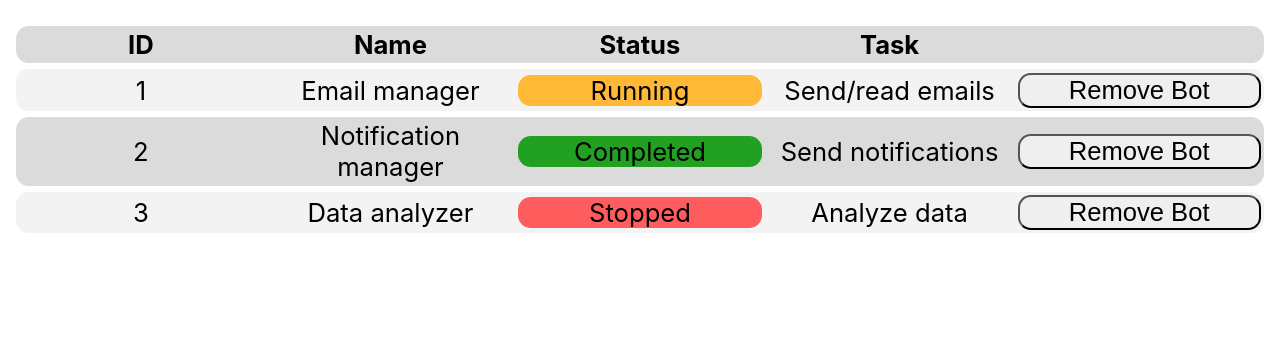
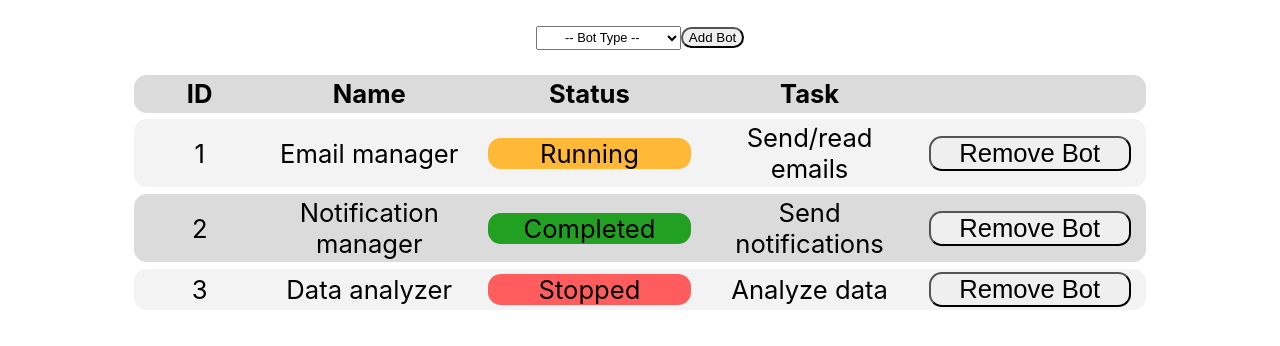
Before and after one commit to LewisSmith291/styling-and-keys, a React (Create React App) app: page / in a window 1280 px wide. Shown: the top 346 px of the page. Built offline with nearby package versions, Linux system fonts and the light colour scheme.

Commit message:
Started making form for creating more bots.

```diff
--- a/src/App.css
+++ b/src/App.css
@@ -4,15 +4,28 @@ body {
   display: flex;
 }
 
+#bot-form{
+  width: 80vw;
+  margin: 2vw;
+}
+
+#dropdown{
+  font-size: 1vw;
+  padding: 0.2vw;
+  text-align-last: center;
+}
+
 #bot-list{
   list-style-type: none;
   padding: 0;
-  margin: 2vw;
+  margin: 2vw 2vw;
+  width: 80vw;
 }
 
 .header{
   font-weight: bold;
 }
+
 
 ul > :nth-child(even){
   background-color: rgb(243, 243, 243);
@@ -31,8 +44,12 @@ ul > :nth-child(even){
 
 .bot > *{
   font-size: 2vw;
-  width: 19vw;
+  width: 20%;
   margin: 0.25vw;
+}
+
+.bot-id{
+  width: 10%;
 }
 
 button {
--- a/src/App.js
+++ b/src/App.js
@@ -4,9 +4,34 @@ import './App.css';
 function App() {
   return (
     <div className="App">
+      <BotListForm />
       <BotListManager />
     </div>
   );
+}
+
+function BotListForm(){
+  const botTasks = {
+    "EmailManager": "Send/read emails",
+    "NotificationManager": "Send notifications",
+    "DataAnalyzer": "Analyze data"
+  }
+
+  return(
+    <form id="bot-form">
+      <select id="dropdown" defaultValue="">
+        <option id="default-value" disabled value="">-- Bot Type --</option>
+        <option value="EmailManager">Email Manager</option>
+        <option value="NotificationManager">Notification Manager</option>
+        <option value="DataAnalyzer">Data Analyzer</option>
+      </select>
+      <button type="submit">Add Bot</button>
+    </form>
+  )
+}
+
+function AddBot(newBot){
+
 }
 
 function BotListManager(){
@@ -45,8 +70,8 @@ function GetBotList(props){
 
   return (
     <ul id="bot-list">
-      <li key="headers" className='bot'>
-        <div className='header'>ID</div>
+      <li id="header-id" key="headers" className='bot'>
+        <div className='header bot-id'>ID</div>
         <div className='header'>Name</div>
         <div className='header'>Status</div>
         <div className='header'>Task</div>
```
